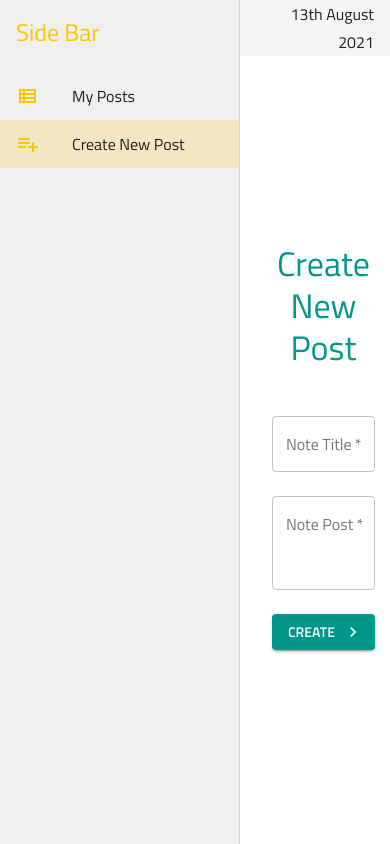
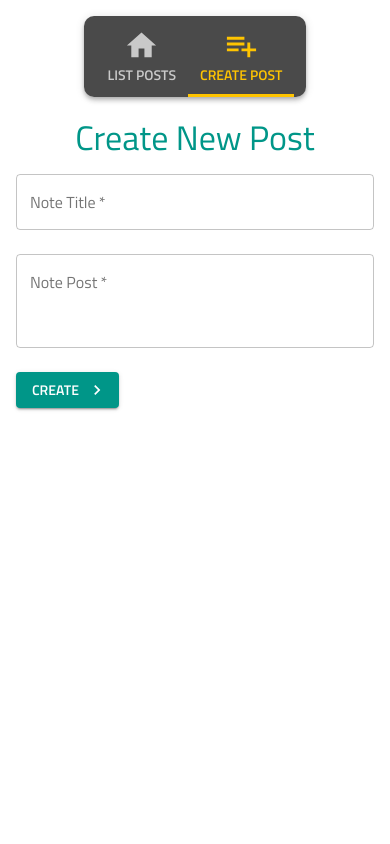
Before and after one commit to LahoucineABOULHASSAN/ReactJS_My_Posts, a React (Create React App) app: page /create in a window 390 px wide. Built offline with nearby package versions, Linux system fonts and the light colour scheme.

Commit message:
update style to be responsive + remove side bar

```diff
--- a/src/components/Form.jsx
+++ b/src/components/Form.jsx
@@ -49,17 +49,11 @@ const Form = () => {
   let newPost = { title: newTitle, body: newBody };
   return (
     <>
-      <Typography
-        variant="h4"
-        component="h2"
-        color="primary"
-        align="center"
-        gutterBottom={true}
-      >
+      <Typography variant="h4" component="h2" color="primary" align="center">
         {newTitle && newBody ? "My new Post" : "Create New Post"}
       </Typography>
       {newTitle && newBody ? (
-        <div className="new-post">
+        <div>
           <Post post={newPost} />
           <br />
           <div className={classes.buttons}>
@@ -90,7 +84,6 @@ const Form = () => {
             label="Note Title"
             fullWidth={true}
             error={titleError}
-            gutterBottom={true}
             required
           />
           <TextField
--- a/src/components/Header.jsx
+++ b/src/components/Header.jsx
@@ -1,17 +1,42 @@
-import { AppBar, Toolbar, Typography } from "@material-ui/core";
 import { useStyles } from "../hooks/useStyles";
-import { format } from "date-fns";
-
+import { AppBar, Tabs, Tab } from "@material-ui/core";
+import { useHistory, useLocation } from "react-router-dom";
+import HomeIcon from "@material-ui/icons/Home";
+import PlaylistAddOutlinedIcon from "@material-ui/icons/PlaylistAddOutlined";
 const Header = () => {
   const classes = useStyles();
+  const history = useHistory();
+  const location = useLocation();
+  const menu = [
+    {
+      path: "/",
+      text: "List Posts",
+      icon: <HomeIcon fontSize="large" />,
+    },
+    {
+      path: "/create",
+      text: "Create Post",
+      icon: <PlaylistAddOutlinedIcon fontSize="large" />,
+    },
+  ];
+  const active = `${classes.active} ${classes.tab}`;
+  const tab = classes.tab;
   return (
-    <AppBar className={classes.appBar} elevation={0} color="default">
-      <Toolbar>
-        <Typography variant="subtitle1" component="h5">
-          {format(new Date(), "do MMMM Y")}
-        </Typography>
-      </Toolbar>
-    </AppBar>
+    <header>
+      <AppBar color="default" component="nav" className={classes.navbar}>
+        <Tabs value={false} centered>
+          {menu.map((item) => (
+            <Tab
+              key={item.text}
+              icon={item.icon}
+              label={item.text}
+              onClick={() => history.push(item.path)}
+              className={location.pathname === item.path ? active : tab}
+            ></Tab>
+          ))}
+        </Tabs>
+      </AppBar>
+    </header>
   );
 };
 
--- a/src/components/Layout.jsx
+++ b/src/components/Layout.jsx
@@ -1,16 +1,14 @@
 import { Container } from "@material-ui/core";
 import { useStyles } from "../hooks/useStyles";
 import Header from "./Header";
-import SideBar from "./SideBar";
 
 const Layout = ({ children }) => {
   const classes = useStyles();
   return (
-    <Container className={classes.container}>
+    <>
       <Header />
-      <SideBar />
-      {children}
-    </Container>
+      <Container className={classes.container}>{children}</Container>
+    </>
   );
 };
 
--- a/src/components/SideBar.jsx
+++ /dev/null
@@ -1,59 +0,0 @@
-import {
-  Drawer,
-  List,
-  Typography,
-  ListItem,
-  ListItemIcon,
-  ListItemText,
-} from "@material-ui/core";
-import { useStyles } from "../hooks/useStyles";
-import ViewListOutlinedIcon from "@material-ui/icons/ViewListOutlined";
-import PlaylistAddOutlinedIcon from "@material-ui/icons/PlaylistAddOutlined";
-import { useHistory, useLocation } from "react-router-dom";
-const SideBar = () => {
-  const classes = useStyles();
-  const history = useHistory();
-  const location = useLocation();
-  const menu = [
-    {
-      path: "/",
-      text: "My Posts",
-      icon: <ViewListOutlinedIcon color="secondary" />,
-    },
-    {
-      path: "/create",
-      text: "Create New Post",
-      icon: <PlaylistAddOutlinedIcon color="secondary" />,
-    },
-  ];
-
-  return (
-    <Drawer
-      variant="permanent"
-      anchor="left"
-      className={classes.drawer}
-      classes={{ paper: classes.drawer }}
-    >
-      <div>
-        <Typography variant="h5" color="secondary" className={classes.spacing}>
-          Side Bar
-        </Typography>
-      </div>
-      <List>
-        {menu.map((item) => (
-          <ListItem
-            button
-            key={item.text}
-            onClick={() => history.push(item.path)}
-            className={location.pathname === item.path ? classes.active : null}
-          >
-            <ListItemIcon>{item.icon}</ListItemIcon>
-            <ListItemText primary={item.text} />
-          </ListItem>
-        ))}
-      </List>
-    </Drawer>
-  );
-};
-
-export default SideBar;
--- a/src/components/index.js
+++ b/src/components/index.js
@@ -1,5 +1,4 @@
 export { default as Layout } from "./Layout.jsx";
 export { default as Header } from "./Header.jsx";
-export { default as SideBar } from "./SideBar.jsx";
 export { default as Form } from "./Form.jsx";
 export { default as NotFound } from "./NotFound.jsx";
--- a/src/hooks/useStyles.js
+++ b/src/hooks/useStyles.js
@@ -1,34 +1,47 @@
 import { makeStyles } from "@material-ui/core";
-const drawerWidth = 240;
-const secondaryLight = "#ffc40030";
 
 export const useStyles = makeStyles((theme) => {
   return {
     container: {
       width: "100%",
       display: "flex",
-      padding: "4rem 2rem",
+      padding: "1rem",
+      margin: "100px 0",
+      flexDirection: "column",
+      "& h2,& h5": {
+        marginBottom: "1rem",
+      },
     },
-    drawer: {
-      width: drawerWidth,
-      "& > div": { background: "#EFEFEF" },
+    tab: {
+      color: "#fff",
+      borderBottom: "3px solid transparent",
+      "& span:first-child": {
+        "& *:first-child": {
+          margin: 0,
+        },
+      },
     },
     active: {
-      background: secondaryLight,
+      opacity: 1,
+      color: "#ffc400",
+      borderBottom: "3px solid #ffc400",
     },
     spacing: {
       padding: "1rem",
     },
     // toolbar classes
-    appBar: {
-      width: `calc(100% - ${drawerWidth}px)`,
-      "& h5": {
-        textAlign: "right",
-        display: "block",
-        width: "100%",
-      },
+    navbar: {
+      top: 0,
+      left: 0,
+      right: 0,
+      width: "fit-content",
+      position: "fixed",
+      margin: "1rem auto",
+      padding: "3px 0.7rem",
+      paddingBottom: "0",
+      background: "#000000b5",
+      borderRadius: "10px",
     },
-    toolBar: theme.mixins.toolbar,
     buttons: {
       display: "flex",
       flexDirection: "row",
--- a/src/index.css
+++ b/src/index.css
@@ -4,32 +4,20 @@
   margin: 0;
   box-sizing: border-box;
 }
-#root > div {
-  position: relative;
-  height: 100vh;
+#root {
+  min-height: 100vh;
+  display: flex;
+  align-items: center;
+  flex-direction: column;
 }
 /* Pages */
-.page {
-  width: 100%;
-}
-.create-page {
-  width: 100%;
-  display: flex;
-  flex-direction: column;
-  align-items: center;
-  justify-content: center;
-}
-.page h2,
-.create-page h2 {
-  margin: 3rem auto;
-}
-.new-post,
 form {
   width: 100%;
 }
 form .input-field {
   margin-bottom: 1.5rem;
 }
+
 .notfound {
   position: absolute;
   top: 0;
@@ -39,21 +27,3 @@ form .input-field {
   width: 100vw;
   height: 100vh;
 }
-/* Masonry css */
-.my-masonry-grid {
-  display: -webkit-box; /* Not needed if autoprefixing */
-  display: -ms-flexbox; /* Not needed if autoprefixing */
-  display: flex;
-  margin-left: -30px; /* gutter size offset */
-  width: auto;
-}
-.my-masonry-grid_column {
-  padding-left: 30px; /* gutter size */
-  background-clip: padding-box;
-}
-
-/* Style your items */
-.my-masonry-grid_column > div {
-  /* change div to reference your elements you put in <Masonry> */
-  margin-bottom: 30px;
-}
--- a/src/pages/Create.jsx
+++ b/src/pages/Create.jsx
@@ -1,7 +1,7 @@
 import { Form } from "../components";
 const Create = () => {
   return (
-    <div className="create-page">
+    <div>
       <Form />
     </div>
   );
--- a/src/pages/Posts.jsx
+++ b/src/pages/Posts.jsx
@@ -1,6 +1,7 @@
 import { Typography, Grid } from "@material-ui/core";
 import { useEffect, useState } from "react";
 import Post from "./Post";
+import { format } from "date-fns";
 
 import { makeStyles } from "@material-ui/core";
 import { green, yellow, pink, blue } from "@material-ui/core/colors";
@@ -49,9 +50,6 @@ const useStyles = makeStyles({
       border: `1px solid ${blue[500]}`,
     },
   },
-  typograpy: {
-    margin: "3rem auto",
-  },
 });
 
 const Posts = () => {
@@ -72,15 +70,12 @@ const Posts = () => {
 
   useEffect(() => fetchData(), []);
   return (
-    <div className="page">
-      <Typography
-        className={classes.typograpy}
-        variant="h4"
-        component="h2"
-        color="primary"
-        align="center"
-      >
+    <div>
+      <Typography variant="h4" component="h2" color="primary" align="center">
         My Posts
+      </Typography>
+      <Typography variant="h6" component="h5" color="textSecondary">
+        {format(new Date(), "do MMMM Y")}
       </Typography>
       <Grid container spacing={2}>
         {posts.map((post) => (
```
